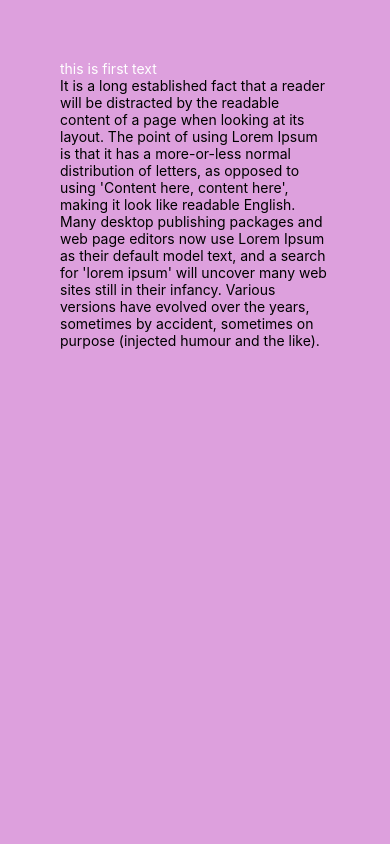
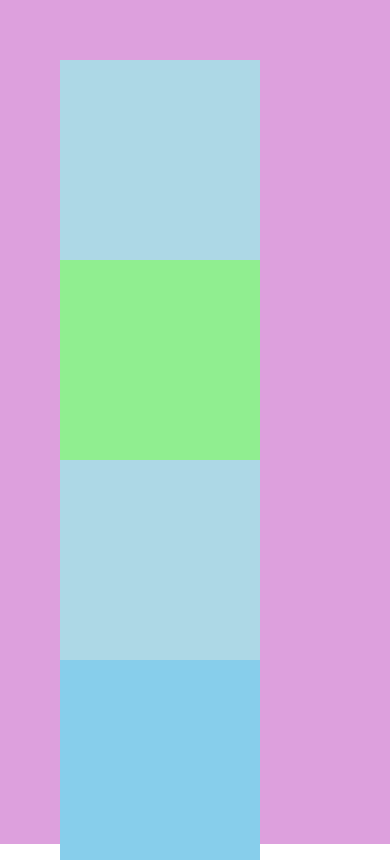
Before and after one commit to sudhir-tiwari2002/HelloWorld, a React Native app: screen / in a window 390 px wide. Built offline with nearby package versions, Linux system fonts and the light colour scheme.

Commit message:
seprate component for view Ui

```diff
--- a/App.js
+++ b/App.js
@@ -7,7 +7,7 @@ import ViewUi from "./components/View";
 export default function App() {
   return (
 
-    <TextUi/>
+    <ViewUi/>
 
   );
 }
--- /dev/null
+++ b/components/View.js
@@ -0,0 +1,13 @@
+import { View } from "react-native";
+
+
+export default function ViewUi() {
+    return (
+      <View style={{ flex: 1, backgroundColor: "plum", padding: 60 }}>
+        <View style ={{backgroundColor:'lightblue', width:200, height:200}}></View>
+        <View style ={{backgroundColor:'lightgreen', width:200, height:200}}></View>
+        <View style ={{backgroundColor:'lightblue', width:200, height:200}}></View>
+        <View style ={{backgroundColor:'skyblue', width:200, height:200}}></View>
+      </View>
+    );
+  }
```
